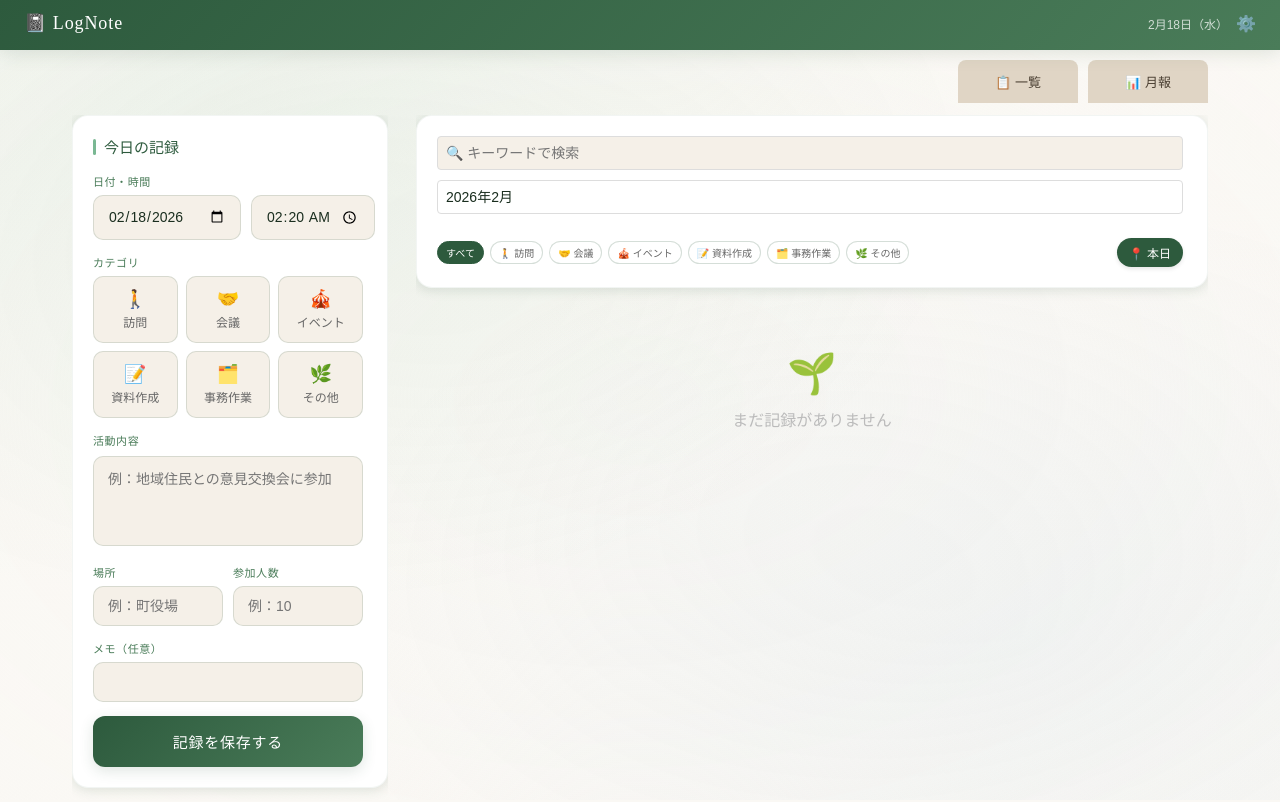
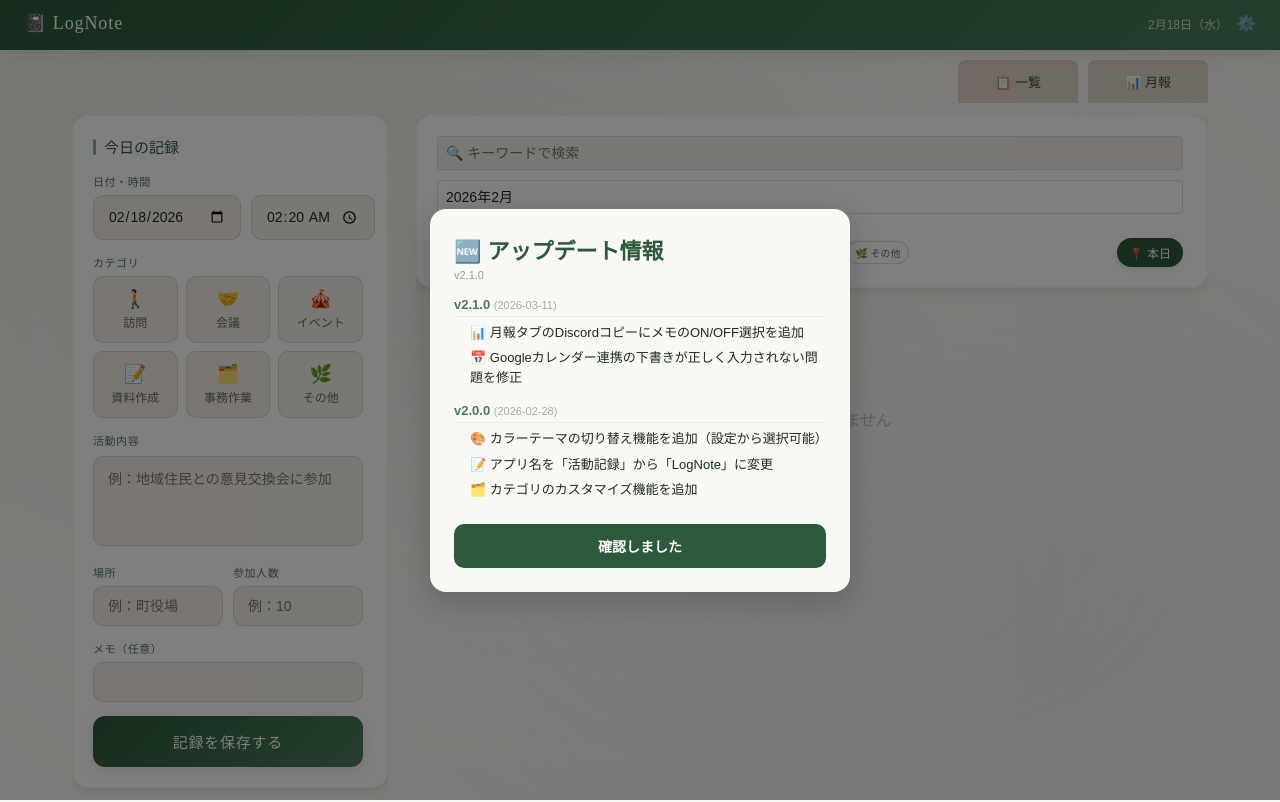
Before and after one commit to haru5512/katsudo-log, a React (Vite) app: page / in a window 1280 px wide. Built offline with nearby package versions, Linux system fonts and the light colour scheme.

Commit message:
feat: 起動時にアップデート情報モーダルを表示（バージョン管理付き）

```diff
--- a/src/App.jsx
+++ b/src/App.jsx
@@ -1,5 +1,5 @@
 import { useState, useEffect } from 'react';
-import { WEEKDAYS, loadCategories, saveCategories, loadTheme, saveTheme, applyTheme, DEFAULT_CATEGORIES } from './utils';
+import { WEEKDAYS, loadCategories, saveCategories, loadTheme, saveTheme, applyTheme, DEFAULT_CATEGORIES, APP_VERSION, CHANGELOG } from './utils';
 import RecordTab from './components/RecordTab';
 import ListTab from './components/ListTab';
 import MonthlyTab from './components/MonthlyTab';
@@ -24,6 +24,8 @@ function App() {
   const [appTitle, setAppTitle] = useState(
     () => localStorage.getItem('app_title') || '📓 LogNote'
   );
+  const [showWhatsNew, setShowWhatsNew] = useState(false);
+  const [whatsNewLog, setWhatsNewLog] = useState([]);
 
   useEffect(() => {
     console.log('App Version: 2.0.0 (Customizable Categories)'); // Debug for deployment
@@ -41,6 +43,17 @@ function App() {
         alert('✅ 設定を完了しました！');
         // Clean URL
         window.history.replaceState({}, '', window.location.pathname);
+      }
+    }
+    // Check for new version
+    const seenVersion = localStorage.getItem('seen_version');
+    if (seenVersion !== APP_VERSION) {
+      // Show only entries newer than what was last seen
+      const seenIdx = CHANGELOG.findIndex(c => c.version === seenVersion);
+      const newEntries = seenIdx === -1 ? CHANGELOG : CHANGELOG.slice(0, seenIdx);
+      if (newEntries.length > 0) {
+        setWhatsNewLog(newEntries);
+        setShowWhatsNew(true);
       }
     }
   }, []);
@@ -293,6 +306,59 @@ function App() {
           localStorage.setItem('app_title', title);
         }}
       />
+
+      {/* What's New Modal */}
+      {showWhatsNew && (
+        <div style={{
+          position: 'fixed', inset: 0, background: 'rgba(0,0,0,0.5)',
+          zIndex: 9999, display: 'flex', alignItems: 'center', justifyContent: 'center',
+          padding: '16px'
+        }}>
+          <div style={{
+            background: 'var(--cream)', borderRadius: '16px', padding: '24px',
+            maxWidth: '420px', width: '100%', boxShadow: '0 8px 32px rgba(0,0,0,0.2)',
+            maxHeight: '80vh', overflowY: 'auto'
+          }}>
+            <div style={{ fontSize: '22px', fontWeight: 'bold', color: 'var(--forest)', marginBottom: '4px' }}>
+              🆕 アップデート情報
+            </div>
+            <div style={{ fontSize: '11px', color: '#999', marginBottom: '16px' }}>v{APP_VERSION}</div>
+            {whatsNewLog.map(entry => (
+              <div key={entry.version} style={{ marginBottom: '16px' }}>
+                <div style={{
+                  fontSize: '13px', fontWeight: 'bold',
+                  color: 'var(--moss)', marginBottom: '6px',
+                  borderBottom: '1px solid var(--mist)', paddingBottom: '4px'
+                }}>
+                  v{entry.version} <span style={{ fontWeight: 'normal', color: '#aaa', fontSize: '11px' }}>({entry.date})</span>
+                </div>
+                <ul style={{ margin: 0, paddingLeft: '16px', listStyle: 'none' }}>
+                  {entry.items.map((item, i) => (
+                    <li key={i} style={{ fontSize: '13px', color: 'var(--ink)', marginBottom: '6px', lineHeight: '1.5' }}>
+                      {item}
+                    </li>
+                  ))}
+                </ul>
+              </div>
+            ))}
+            <button
+              onClick={() => {
+                localStorage.setItem('seen_version', APP_VERSION);
+                setShowWhatsNew(false);
+              }}
+              style={{
+                width: '100%', padding: '12px',
+                background: 'var(--forest)', color: 'white',
+                border: 'none', borderRadius: '10px',
+                fontSize: '14px', fontWeight: 'bold', cursor: 'pointer',
+                marginTop: '8px'
+              }}
+            >
+              確認しました
+            </button>
+          </div>
+        </div>
+      )}
     </>
   );
 }
--- a/src/utils/index.js
+++ b/src/utils/index.js
@@ -1,4 +1,28 @@
 export const WEEKDAYS = ['日', '月', '火', '水', '木', '金', '土'];
+
+// ── Changelog ─────────────────────────────────────────────────
+export const APP_VERSION = '2.1.0';
+export const CHANGELOG = [
+    {
+        version: '2.1.0',
+        date: '2026-03-11',
+        items: [
+            '📊 月報タブのDiscordコピーにメモのON/OFF選択を追加',
+            '📅 Googleカレンダー連携の下書きが正しく入力されない問題を修正',
+        ],
+    },
+    {
+        version: '2.0.0',
+        date: '2026-02-28',
+        items: [
+            '🎨 カラーテーマの切り替え機能を追加（設定から選択可能）',
+            '📝 アプリ名を「活動記録」から「LogNote」に変更',
+            '🗂️ カテゴリのカスタマイズ機能を追加',
+        ],
+    },
+];
+
+
 
 // ── Color Themes ──────────────────────────────────────────────
 export const THEMES = {
```
